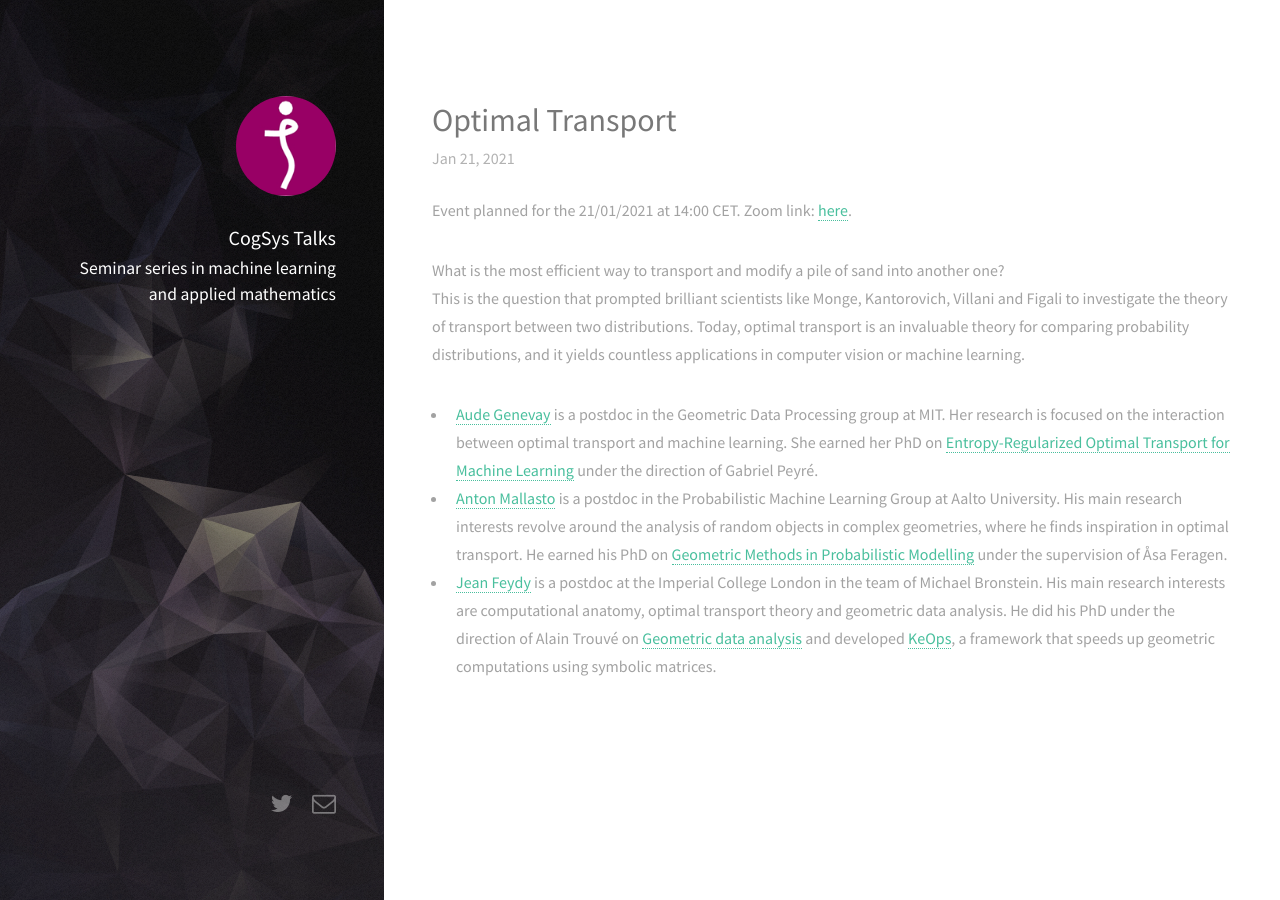
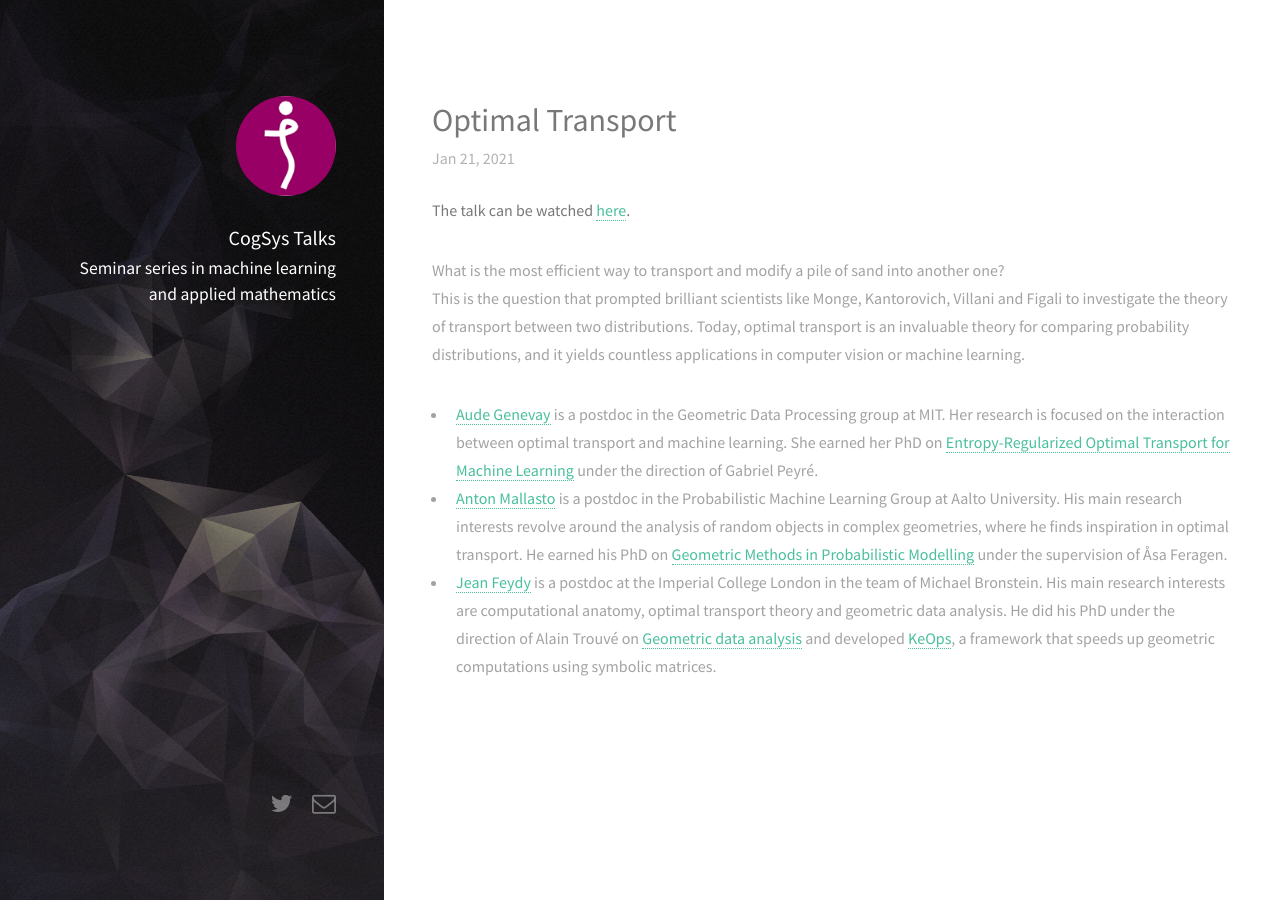
Before and after one commit to cogsystalks/cogsystalks.github.io, a Jekyll site: the page built from _posts/2020-10-18-optimal-transport.md, in a window 1280 px wide. Built offline with Jekyll 4.4.1, drawn with Linux system fonts in a browser that asks for light colours; nearby versions of some CDN libraries.

Commit message:
modifications

```diff
--- a/_posts/2020-10-18-optimal-transport.md
+++ b/_posts/2020-10-18-optimal-transport.md
@@ -2,11 +2,12 @@
 layout: post
 title: Optimal Transport
 date_event: 2021-01-21T10:20:00Z
-tag: upcoming
+tag: past
 image: "/images/illustration/event6-OT.png"
 permalink: /event-6/
 ---
-Event planned for the 21/01/2021 at 14:00 CET. Zoom link: [here](https://dtudk.zoom.us/j/61595706831).
+
+**The talk can be watched [here](https://youtu.be/tS4KBsMOuKs).**
 
 What is the most efficient way to transport and modify a pile of sand into another one? \\
 This is the question that prompted brilliant scientists like Monge, Kantorovich, Villani and Figali to investigate the theory of transport between two distributions. Today, optimal transport is an invaluable theory for comparing probability distributions, and it yields countless applications in computer vision or machine learning.
```
Also changed, not shown: pages/schedule.md (+1 -3 lines).
